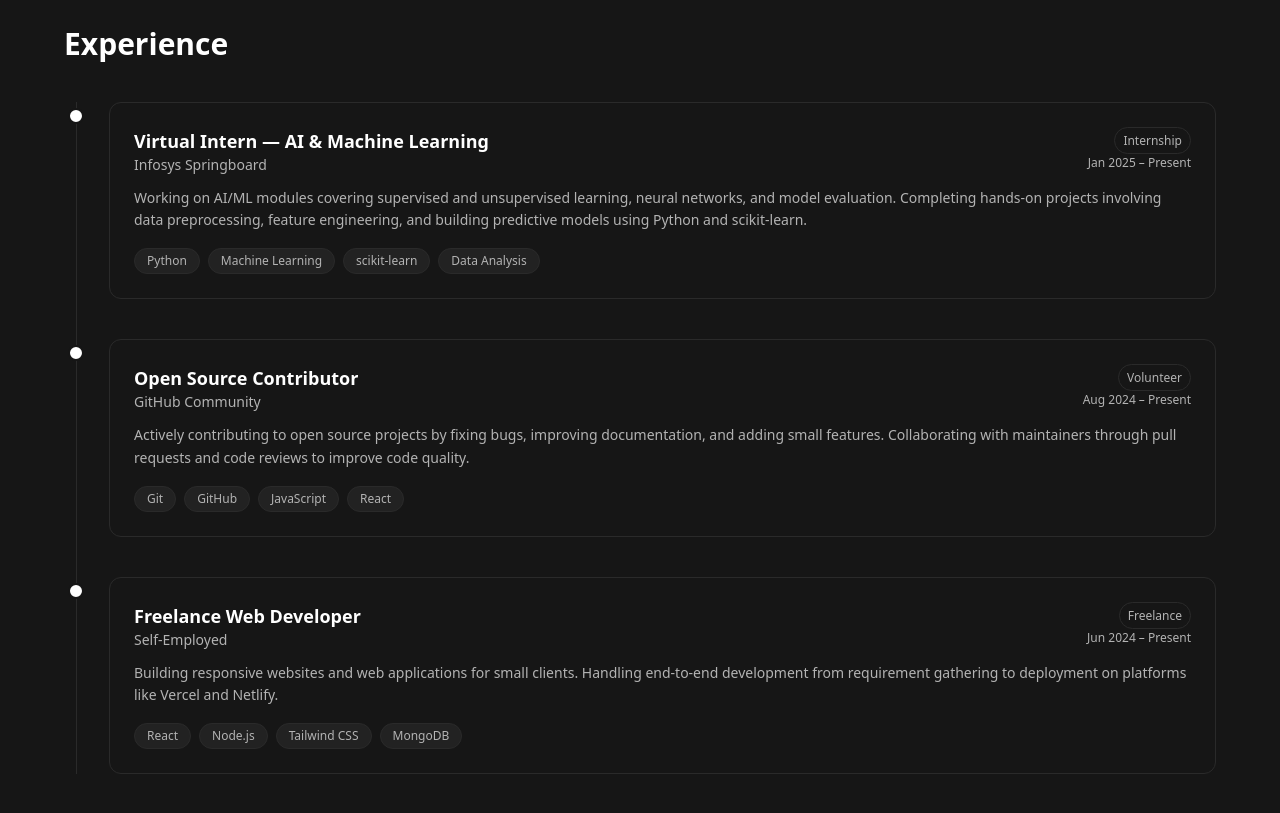
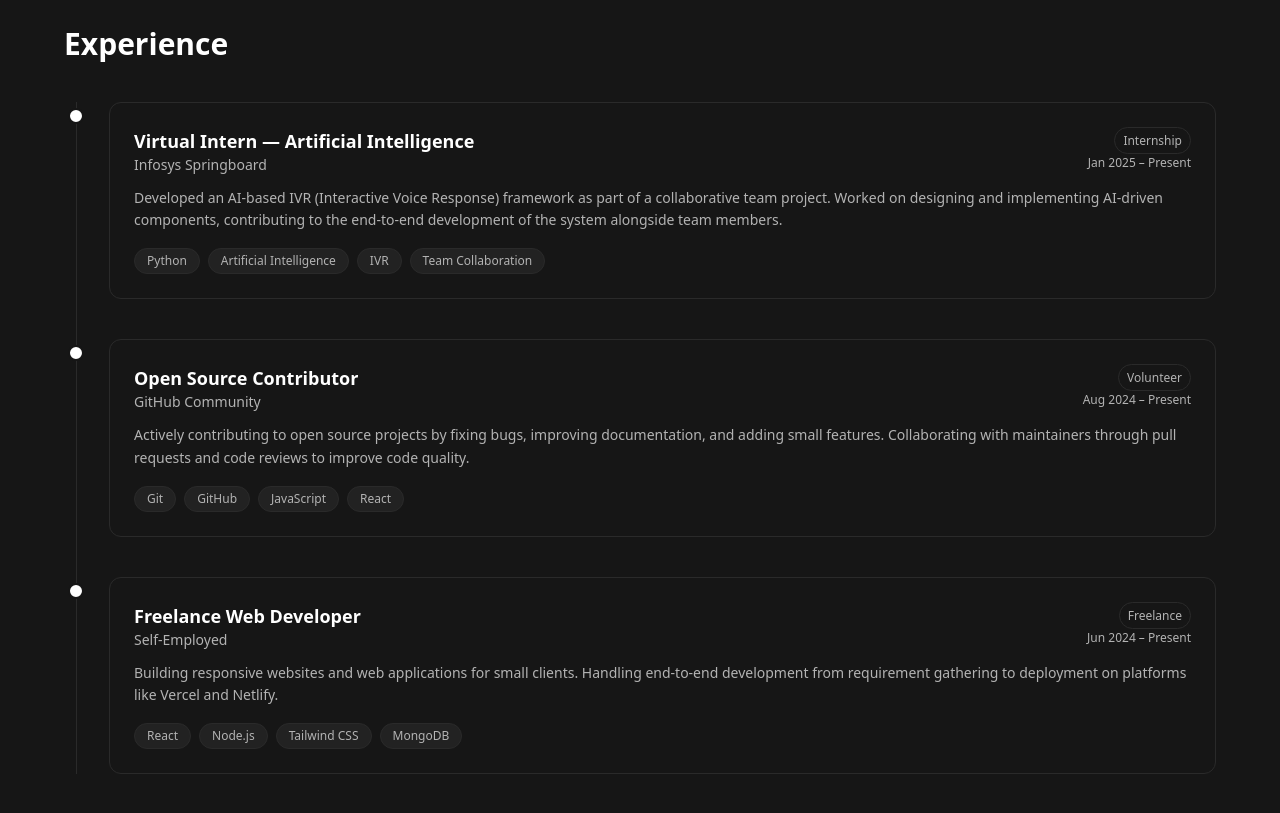
Before and after one commit to Siddharthmadini/portfolio, a React (Vite) app: page / in a window 1280 px wide. Shown: the part 1960-2773 px from the top of the page. Built offline with nearby package versions, Linux system fonts and the light colour scheme.

Commit message:
Update Infosys internship to AI-only with IVR project description

```diff
--- a/src/components/Experience.jsx
+++ b/src/components/Experience.jsx
@@ -2,13 +2,13 @@
 
 const experiences = [
   {
-    role: "Virtual Intern — AI & Machine Learning",
+    role: "Virtual Intern — Artificial Intelligence",
     company: "Infosys Springboard",
     duration: "Jan 2025 – Present",
     type: "Internship",
     description:
-      "Working on AI/ML modules covering supervised and unsupervised learning, neural networks, and model evaluation. Completing hands-on projects involving data preprocessing, feature engineering, and building predictive models using Python and scikit-learn.",
-    tags: ["Python", "Machine Learning", "scikit-learn", "Data Analysis"],
+      "Developed an AI-based IVR (Interactive Voice Response) framework as part of a collaborative team project. Worked on designing and implementing AI-driven components, contributing to the end-to-end development of the system alongside team members.",
+    tags: ["Python", "Artificial Intelligence", "IVR", "Team Collaboration"],
   },
   {
     role: "Open Source Contributor",
```
